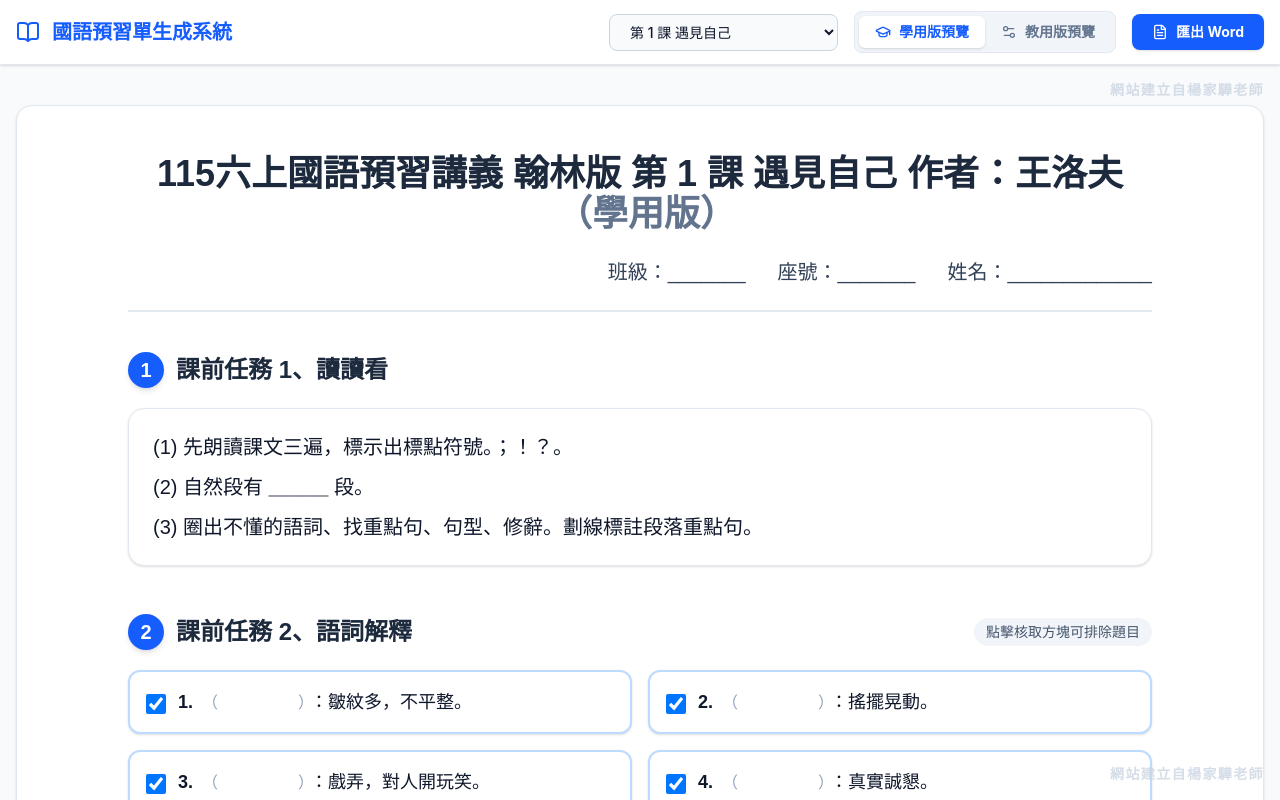
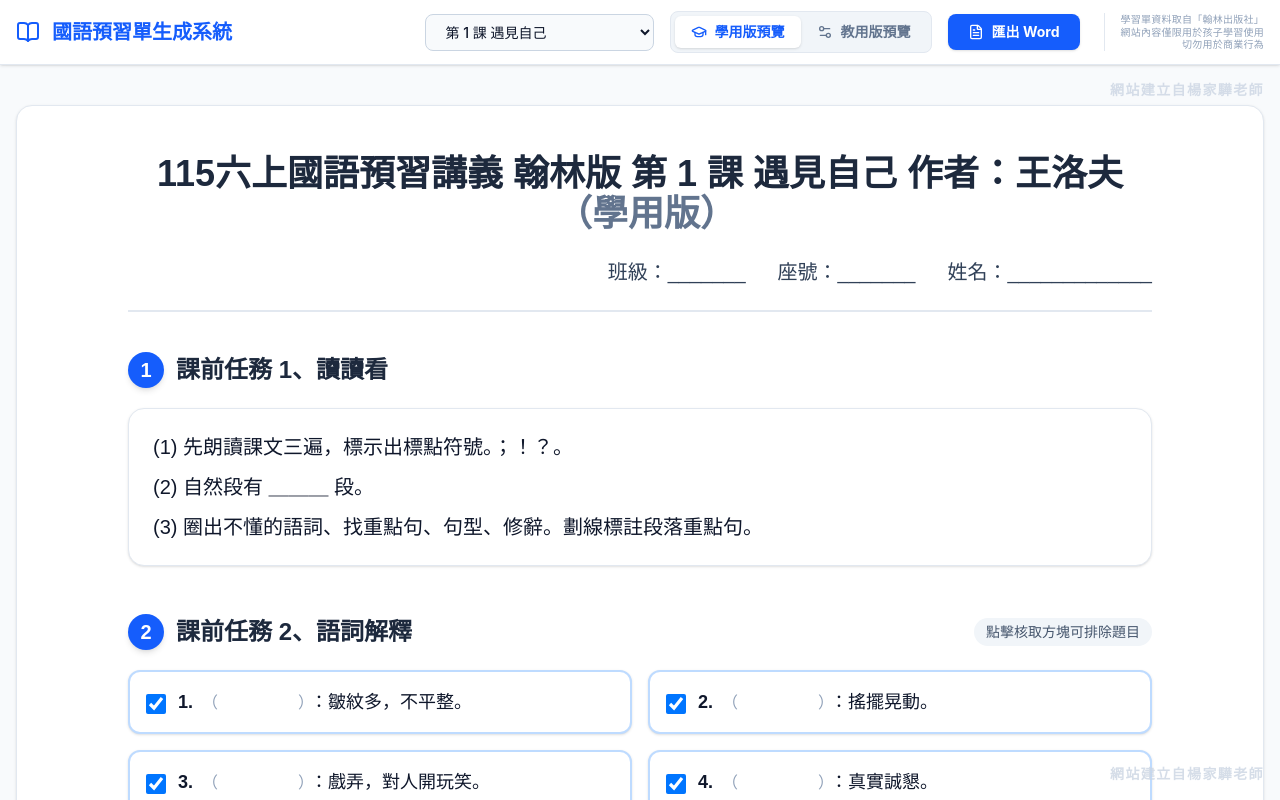
Before and after one commit to chy23/study-guide-generator, a React (Vite) app: page / in a window 1280 px wide. Shown: the top 800 px of the page. Built offline with nearby package versions, Linux system fonts and the light colour scheme.

Commit message:
在控制台右側加入版權與使用宣告

```diff
--- a/src/App.jsx
+++ b/src/App.jsx
@@ -114,11 +114,16 @@ function App() {
 
             <button
               onClick={handleOpenExportModal}
-              className="flex items-center gap-2 bg-blue-600 text-white hover:bg-blue-700 px-5 py-2 rounded-lg text-sm font-bold transition-colors shadow-sm"
+              className="flex items-center gap-2 bg-blue-600 text-white hover:bg-blue-700 px-5 py-2 rounded-lg text-sm font-bold transition-colors shadow-sm whitespace-nowrap"
             >
               <FileText className="w-4 h-4" />
               匯出 Word
             </button>
+            <div className="hidden lg:block text-[10px] text-slate-400 text-right leading-tight ml-2 font-medium tracking-wide border-l border-slate-200 pl-4">
+              學習單資料取自「翰林出版社」<br/>
+              網站內容僅限用於孩子學習使用<br/>
+              切勿用於商業行為
+            </div>
           </div>
         </div>
       </header>
```
